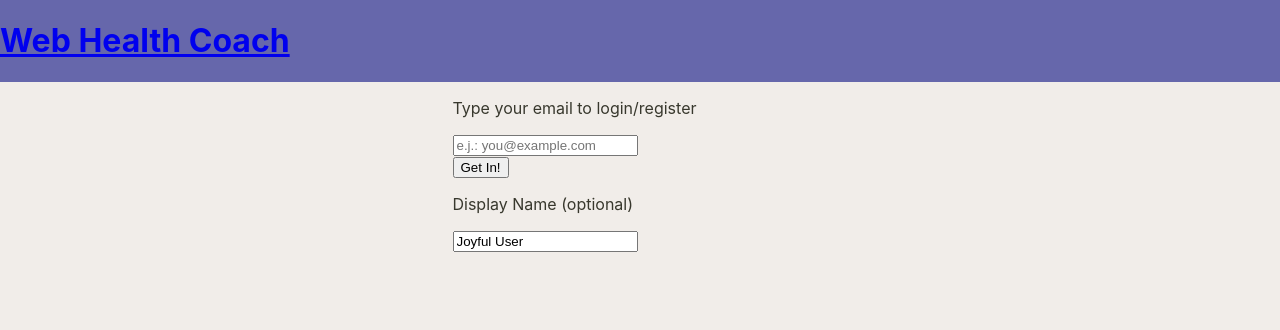
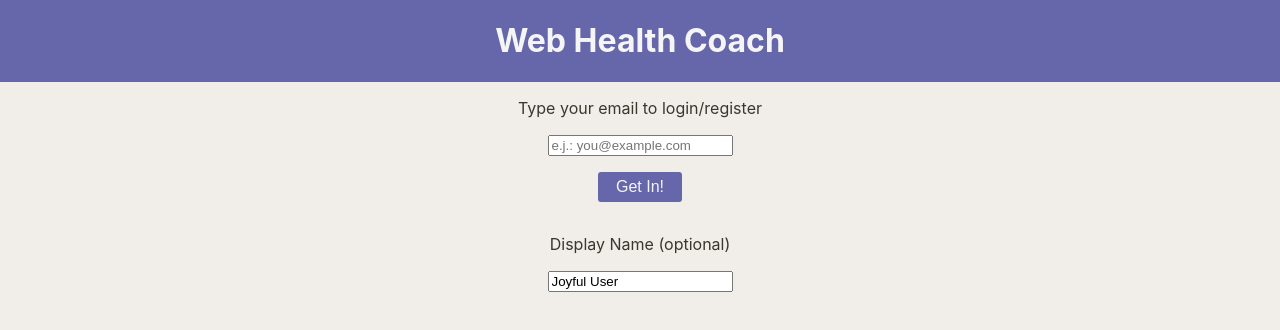
Before and after one commit to ecelis/healtcoach, a React (Create React App) app: page /recipe in a window 1280 px wide. Shown: the top 330 px of the page. Built offline with nearby package versions, Linux system fonts and the light colour scheme.

Commit message:
Add some styles to UI

```diff
--- a/public/index.html
+++ b/public/index.html
@@ -7,7 +7,7 @@
     <meta name="theme-color" content="#000000" />
     <meta
       name="description"
-      content="Web site created using create-react-app"
+      content="Web health nutrition coach"
     />
     <link rel="apple-touch-icon" href="%PUBLIC_URL%/logo192.png" />
     <!--
@@ -24,7 +24,7 @@
       work correctly both with client-side routing and a non-root public URL.
       Learn how to configure a non-root public URL by running `npm run build`.
     -->
-    <title>React App</title>
+    <title>Web Health Coach</title>
   </head>
   <body>
     <noscript>You need to enable JavaScript to run this app.</noscript>
--- a/src/App.css
+++ b/src/App.css
@@ -22,8 +22,10 @@ body {
   background-color: var(--veryperi);
   padding-left: 5px;
   padding-right: 5px;
+  text-align: center;
 }
 .wrapper {
   border-color: #38382d;
   width: 375px;
+  text-align: center;
 }
--- a/src/components/Button.jsx
+++ b/src/components/Button.jsx
@@ -3,8 +3,8 @@ import styled from 'styled-components';
 
 const Button = styled.button`
   /* Adapt the colors based on primary prop */
-  background: ${props => props.primary ? "#6667ab" : "white"};
-  color: ${props => props.primary ? "white" : "#6667ab"};
+  background: ${props => props.primary ? "#6667ab" : "whitesmoke"};
+  color: ${props => props.primary ? "whitesmoke" : "#6667ab"};
 
   font-size: 1em;
   margin: 1em;
--- /dev/null
+++ b/src/components/Container.jsx
@@ -0,0 +1,13 @@
+import React from 'react';
+import styled from 'styled-components';
+
+const Div = styled.div`
+height: 106px;
+overflow: auto;
+`;
+
+export default function StyledContainer(props) {
+    return (
+        <Div>{props.children}</Div>
+    );
+}
--- a/src/components/Header.jsx
+++ b/src/components/Header.jsx
@@ -1,23 +1,17 @@
 import React from 'react';
-import { Link } from 'react-router-dom';
+import { StyledLink } from './Link';
+import Navigation, { StyledH1 } from './Navbar';
 
 function Badge(props) {
   return (
     <div>
       <span>{props.displayName}</span>
-      [<Link to={'/'} onClick={() => { props.setUser(null); sessionStorage.clear(); }}>Log Out</Link>]
+      {' '}
+      [<StyledLink invert to={'/'}
+      onClick={() => {
+        props.setUser(null); sessionStorage.clear();
+      }}>Log Out</StyledLink>]
     </div>
-  );
-}
-
-function Navigation(props) {
-  const items = ['Recipes']
-  return (
-    <div><ul>
-      {
-        items.map(i => {return (<li key={i}><Link to='/recipe'>{i}</Link></li>)})
-      }
-    </ul></div>
   );
 }
 
@@ -25,7 +19,7 @@ export default function Header(props) {
     const { user } = props;
     return (
       <div className="header">
-        <h1><Link to={'/'}>Web Health Coach</Link></h1>
+        <StyledH1 to={'/'}>Web Health Coach</StyledH1>
         { user ?
         <div>
           <Badge displayName={user.displayName} setUser={props.setUser} />
--- /dev/null
+++ b/src/components/Link.jsx
@@ -0,0 +1,9 @@
+import React from 'react';
+import styled from 'styled-components';
+import { Link } from 'react-router-dom';
+
+export const StyledLink = styled(Link)`
+color: ${props => props.invert ? "#6667ab" : "whitesmoke"};
+background: ${props => props.invert ? "whitesmoke" : "#6667ab"};
+text-decoration: none;
+`;
--- /dev/null
+++ b/src/components/Navbar.jsx
@@ -0,0 +1,44 @@
+import React from 'react';
+import styled from 'styled-components';
+import { StyledLink } from './Link';
+
+export const H1 = styled.h1`
+  text-align: center;
+`;
+
+export const StyledLi = styled.li`
+    list-style: none;
+    border-left: thin solid whitesmoke;
+    border-right: thin solid whitesmoke;
+    padding-left: 6px;
+    padding-right: 6px;
+`;
+
+const StyledNavbar = styled.div`
+    display: flex;
+    align-items: center;padding: 6px;
+`;
+
+const StyledUlNav = styled.ul`
+list-style: none;
+padding-left: 0;
+display: flex;
+flex-wrap: wrap;
+align-items: center;
+justify-content: center;
+`;
+
+export function StyledH1(props) {
+    return (<h1><StyledLink to={props.to}>{props.children}</StyledLink></h1>);
+}
+
+export default function Navigation(props) {
+    const items = ['Menu', 'Recipe']
+    return (
+      <StyledNavbar><StyledUlNav>
+        {
+          items.map(i => {return (<StyledLi key={i}><StyledLink to='/recipe'>{i}</StyledLink></StyledLi>)})
+        }
+      </StyledUlNav></StyledNavbar>
+    );
+  }
--- a/src/components/Recipe.jsx
+++ b/src/components/Recipe.jsx
@@ -3,6 +3,7 @@ import axios from 'axios';
 import { apiUrlBuilder, axiosOpts } from './util';
 import StyledButton, { StyledPill } from './Button';
 import StyledUl from './Cloud';
+import StyledContainer from './Container';
 
 const mealTypes = [
     {id: 0, description: 'breakfast', ico: String.fromCodePoint('0x1F373')},
@@ -236,6 +237,7 @@ export default function Recipe(props) {
                         }
                     </select>
                     <h3>Ingredients</h3>
+                    <StyledContainer>
                     <StyledUl>
                     {
                         ingredients.map(ingredient => {
@@ -249,6 +251,7 @@ export default function Recipe(props) {
                         })
                     }
                     </StyledUl>
+                    </StyledContainer>
                 </div>
                 <div>
                     <label htmlFor="instructions">Instructions</label>
--- a/src/components/Signin.jsx
+++ b/src/components/Signin.jsx
@@ -1,5 +1,6 @@
 import React, { useState } from 'react';
 import axios from 'axios';
+import StyledButton from './Button';
 
 const SigninForm = (props) => {
   const [email, setEmail] = useState('');
@@ -29,7 +30,7 @@ const SigninForm = (props) => {
         aria-label="e-mail"
         /></div>
         <div>
-      <button type="submit">Get In!</button></div>
+      <StyledButton type="submit" text="Get In!" primary /></div>
         <div><p>Display Name (optional)</p><input type="text"
         value={displayName} placeholder="Joyful User"
         aria-label="Display Name"
```
